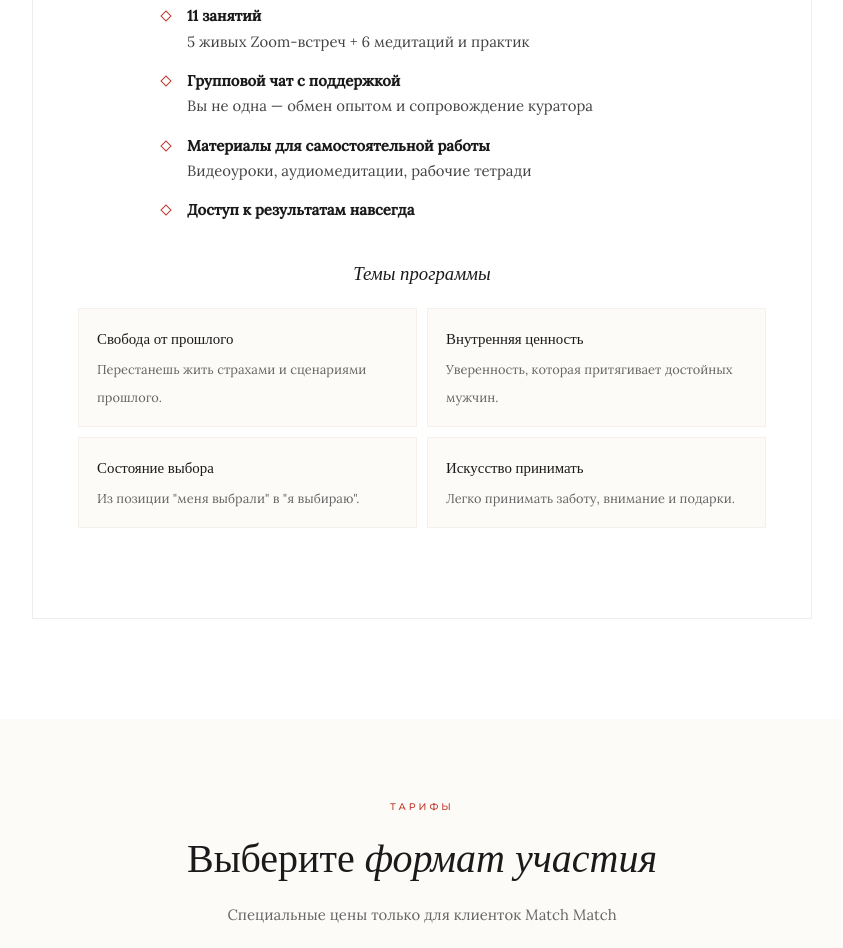
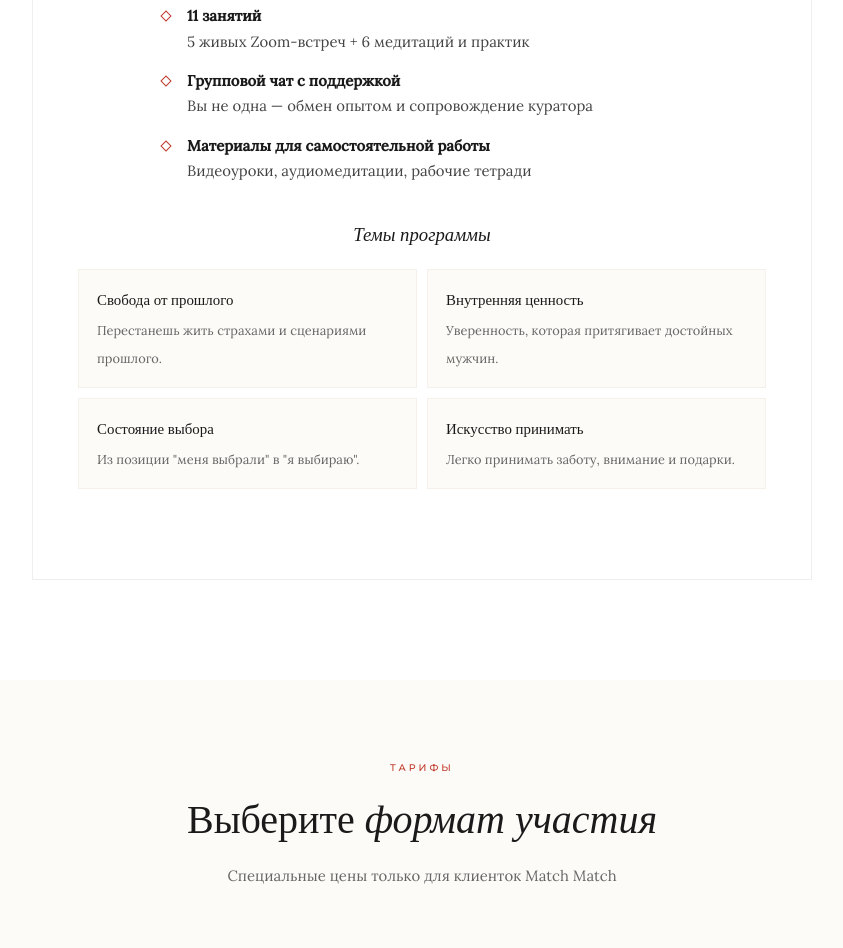
Before and after one commit to atru8292-spec/matchmatch-premium-wife-program, a plain HTML site: page index.html in a window 1280 px wide. Shown: the part 4052-5000 px from the top of the page, without its empty margins (218-1061 px from the left). Drawn offline with nearby package versions, Linux system fonts and the light colour scheme; a web font is replaced by a local one.

Commit message:
Update index.html

```diff
--- a/index.html
+++ b/index.html
@@ -2138,7 +2138,6 @@
             <strong>Материалы для самостоятельной работы</strong
             ><br />Видеоуроки, аудиомедитации, рабочие тетради
           </li>
-          <li><strong>Доступ к результатам навсегда</strong></li>
         </ul>
         <h3
           style="
```
